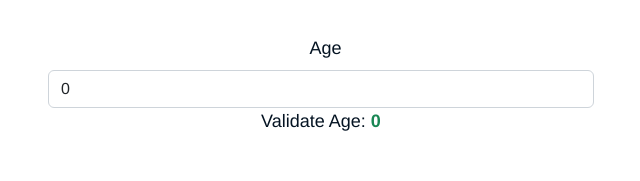
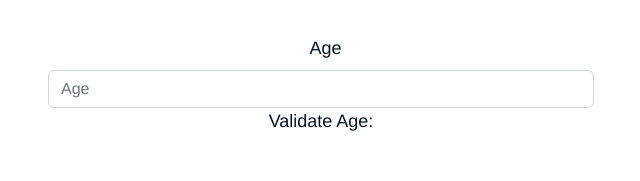
Before and after one commit to alison304/Vue, a Vue app in the folder Tarea_04/: page / in a window 1280 px wide. Shown: the part 588-769 px from the top of the page, without its empty margins (319-959 px from the left). Built offline with nearby package versions, Linux system fonts and the light colour scheme.

Commit message:
adding validator for age

```diff
--- a/Tarea_04/src/components/FormularioWeb.vue
+++ b/Tarea_04/src/components/FormularioWeb.vue
@@ -24,7 +24,7 @@
     <br />
 					<label for="inputEdad" class="form-label text-start">Age</label>
 					<input type="number" class="form-control" id="inputEdad" placeholder="Age"
-					v-model="age"/>
+					v-model="age" min="1" max="99"/>
 					<p>Validate Age: <span class="text-success fw-bold">{{age}}</span></p>
 					<br />
 					<label for="inputEmail" class="form-label text-start">Email</label>
@@ -58,7 +58,7 @@ export default {
 			name: "",
 			lastName: "",
 			email: "",
-			age:0,
+			age:"",
 			people: [
 
 			],
```
